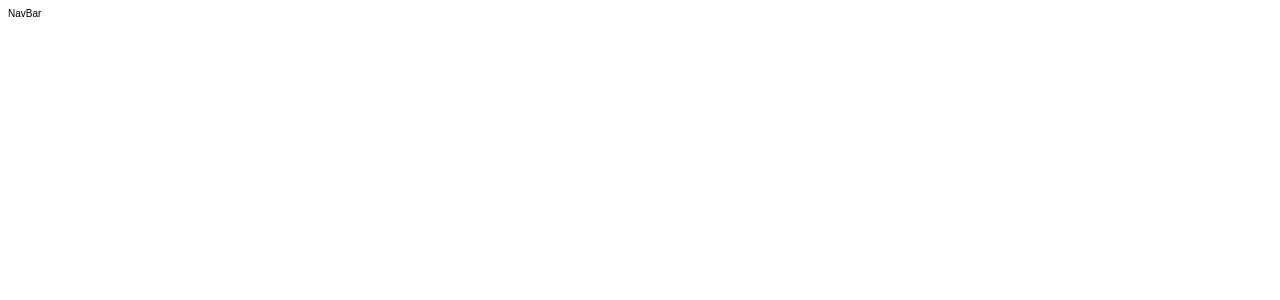
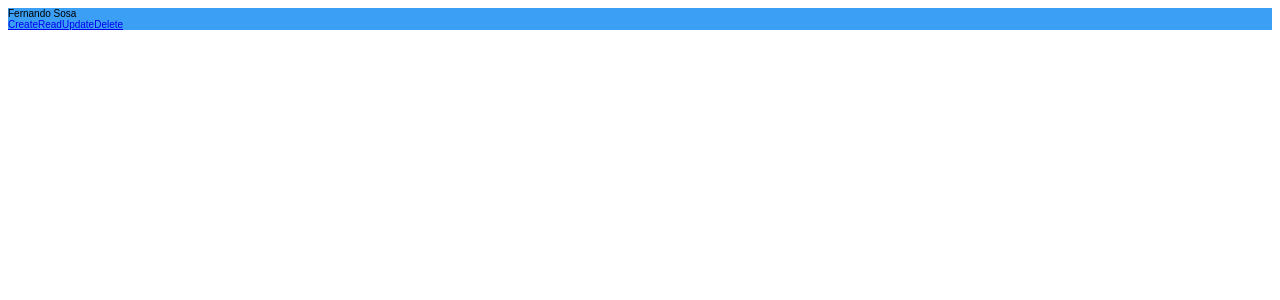
Before and after one commit to Fernando-uif/CRUD-Page, a React (Vite) app: page / in a window 1280 px wide. Shown: the top 300 px of the page. Built offline with nearby package versions, Linux system fonts and the light colour scheme.

Commit message:
colocando links para entrar a las pantallas

```diff
--- a/src/App.jsx
+++ b/src/App.jsx
@@ -4,8 +4,7 @@ export const App = () => {
   return (
     <>
       <BrowserRouter>
-
-      <AppRouter/>
+        <AppRouter />
       </BrowserRouter>
     </>
   );
--- a/src/components/ui/nav/NavBar.jsx
+++ b/src/components/ui/nav/NavBar.jsx
@@ -1,7 +1,17 @@
-import React from 'react'
-
+import "../../../sass/components/NavBar.scss";
+import { Link } from "react-router-dom";
 export const NavBar = () => {
   return (
-    <div>NavBar</div>
-  )
-}
+    <div className="navBar">
+      <div>
+        <span>Fernando Sosa</span>
+      </div>
+      <div>
+        <Link className="navBar__element1" to='/create'>Create</Link>
+        <Link className="navBar__element2"to='/read'>Read</Link>
+        <Link className="navBar__element3"to='/update'>Update</Link>
+        <Link className="navBar__element4"to='/delete'>Delete</Link>
+      </div>
+    </div>
+  );
+};
--- /dev/null
+++ b/src/sass/abstract/variables.scss
@@ -0,0 +1 @@
+$primary-color:#3A9FF5;
--- /dev/null
+++ b/src/sass/components/navBar.scss
@@ -0,0 +1,5 @@
+@import "../../sass/abstract/variables.scss";
+
+.navBar {
+  background-color: $primary-color;
+}
```
Also changed, not shown: src/sass/abstract/_variables.scss (deleted).
